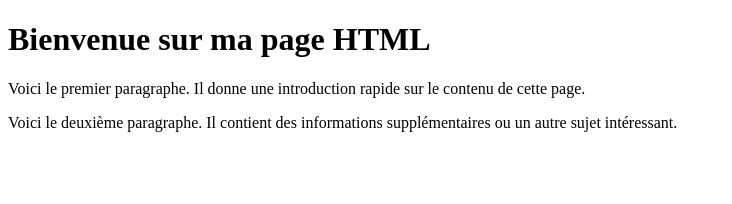
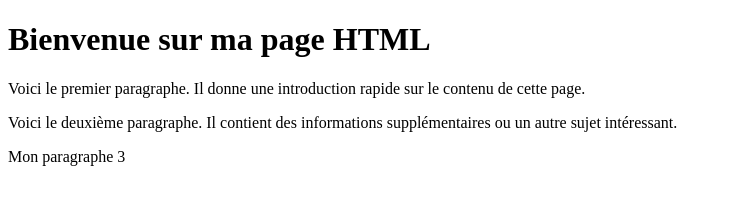
Before and after one commit to davidmuhunga/exercice, a plain HTML site: page index.html in a window 1280 px wide. Shown: the whole page, without its empty margins (0-732 px from the left). Drawn offline with Linux system fonts and the light colour scheme.

Commit message:
Mon paragraphe 3

```diff
--- a/index.html
+++ b/index.html
@@ -10,6 +10,7 @@
 
     <p>Voici le premier paragraphe. Il donne une introduction rapide sur le contenu de cette page.</p>
     <p>Voici le deuxième paragraphe. Il contient des informations supplémentaires ou un autre sujet intéressant.</p>
+    <p>Mon paragraphe 3</p>
 
 </body>
 </html>
```
